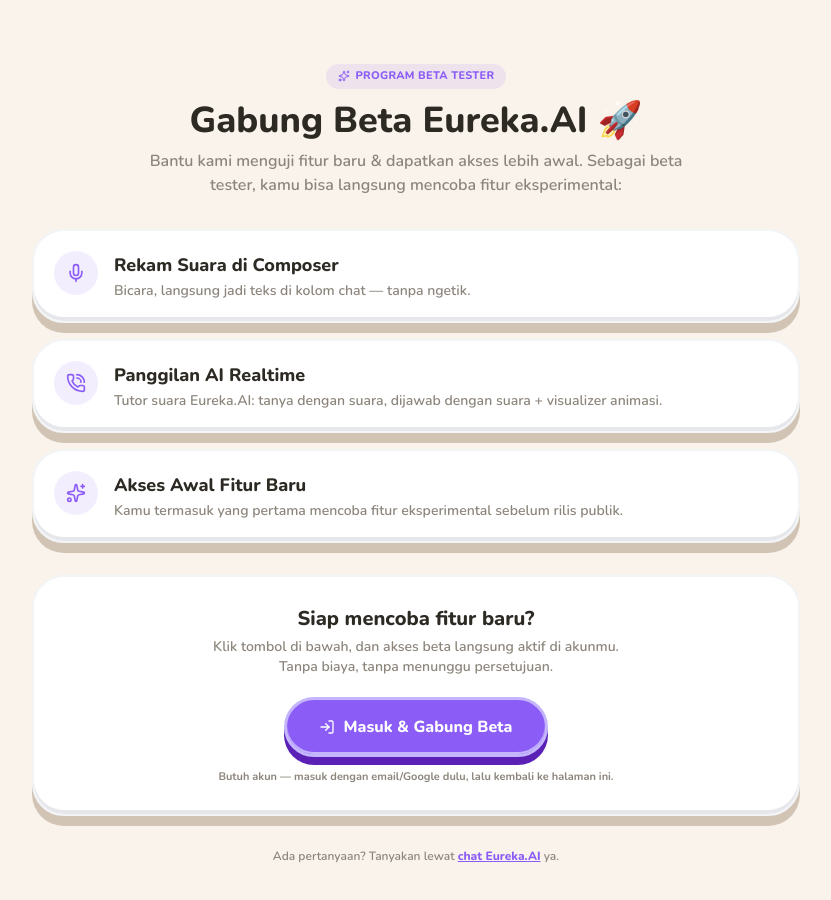
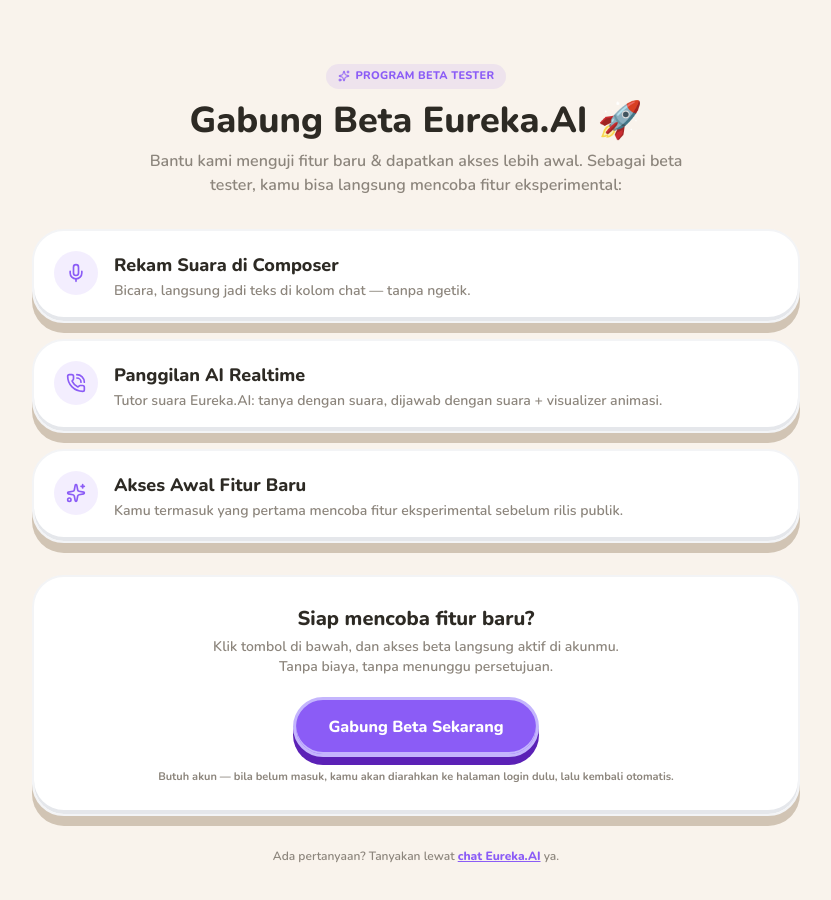
Before and after one commit to riftyxso-afk/eureka-ai, a Next.js app: page /join in a window 1280 px wide. Shown: the top 900 px of the page, without its empty margins (224-1055 px from the left). Built offline with nearby package versions, Linux system fonts and the light colour scheme; no server answers.

Commit message:
fix(join): hilangkan branch isLoggedIn saat render — cegah hydration mismatch (cek login tetap saat klik)

```diff
--- a/app/join/page.tsx
+++ b/app/join/page.tsx
@@ -2,7 +2,7 @@
 
 import { useState } from "react";
 import Link from "next/link";
-import { Mic, PhoneCall, Loader2, CheckCircle2, Sparkles, LogIn } from "lucide-react";
+import { Mic, PhoneCall, Loader2, CheckCircle2, Sparkles } from "lucide-react";
 import CardClay from "@/components/ui/CardClay";
 import ButtonClay from "@/components/ui/ButtonClay";
 import { useBeta } from "@/lib/useBeta";
@@ -153,18 +153,14 @@
                       <span className="flex items-center justify-center gap-2">
                         <Loader2 size={16} className="animate-spin" /> Mengaktifkan...
                       </span>
-                    ) : isLoggedIn() ? (
+                    ) : (
                       "Gabung Beta Sekarang"
-                    ) : (
-                      <>
-                        <LogIn size={16} className="mr-2" /> Masuk &amp; Gabung Beta
-                      </>
                     )}
                   </ButtonClay>
                 </div>
                 <p className="mt-3 text-[11px] font-bold text-clay-muted">
-                  Butuh akun — masuk dengan email/Google dulu, lalu kembali ke
-                  halaman ini.
+                  Butuh akun — bila belum masuk, kamu akan diarahkan ke halaman
+                  login dulu, lalu kembali otomatis.
                 </p>
               </div>
             )}
```
